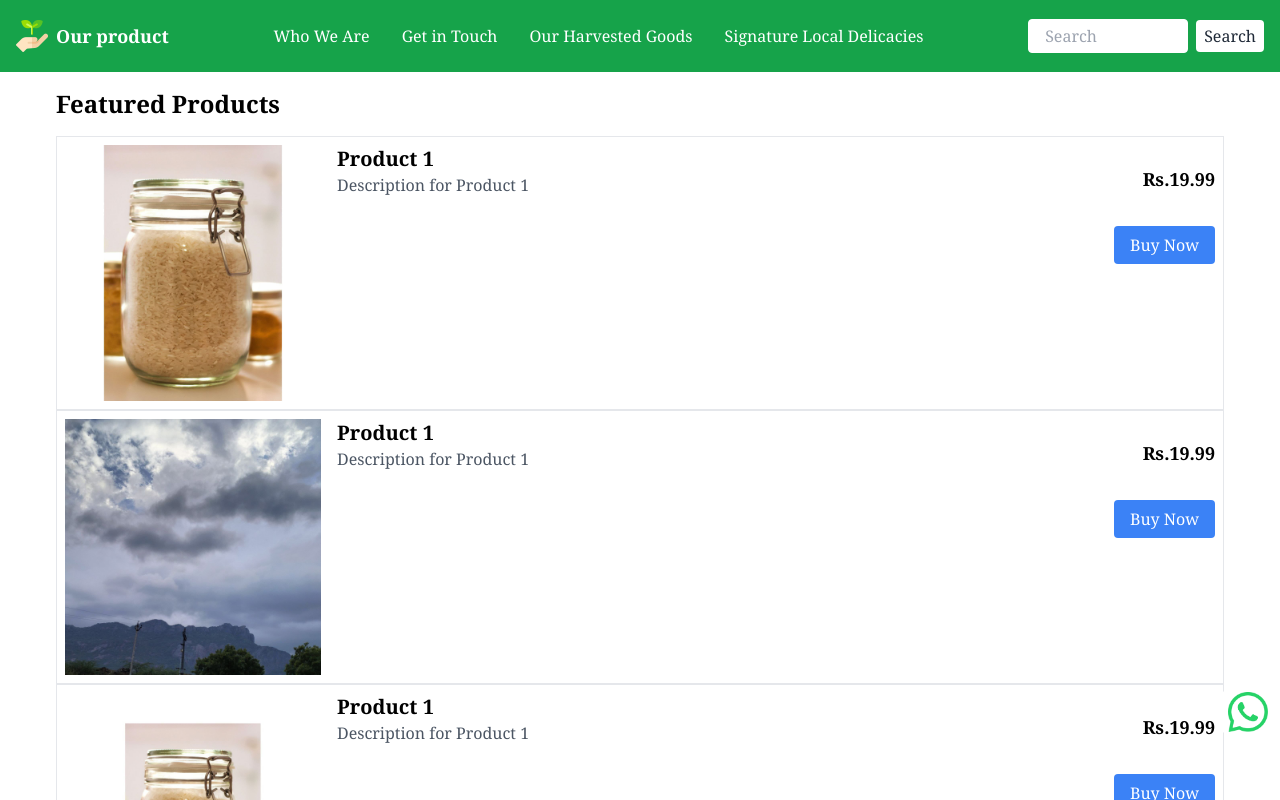
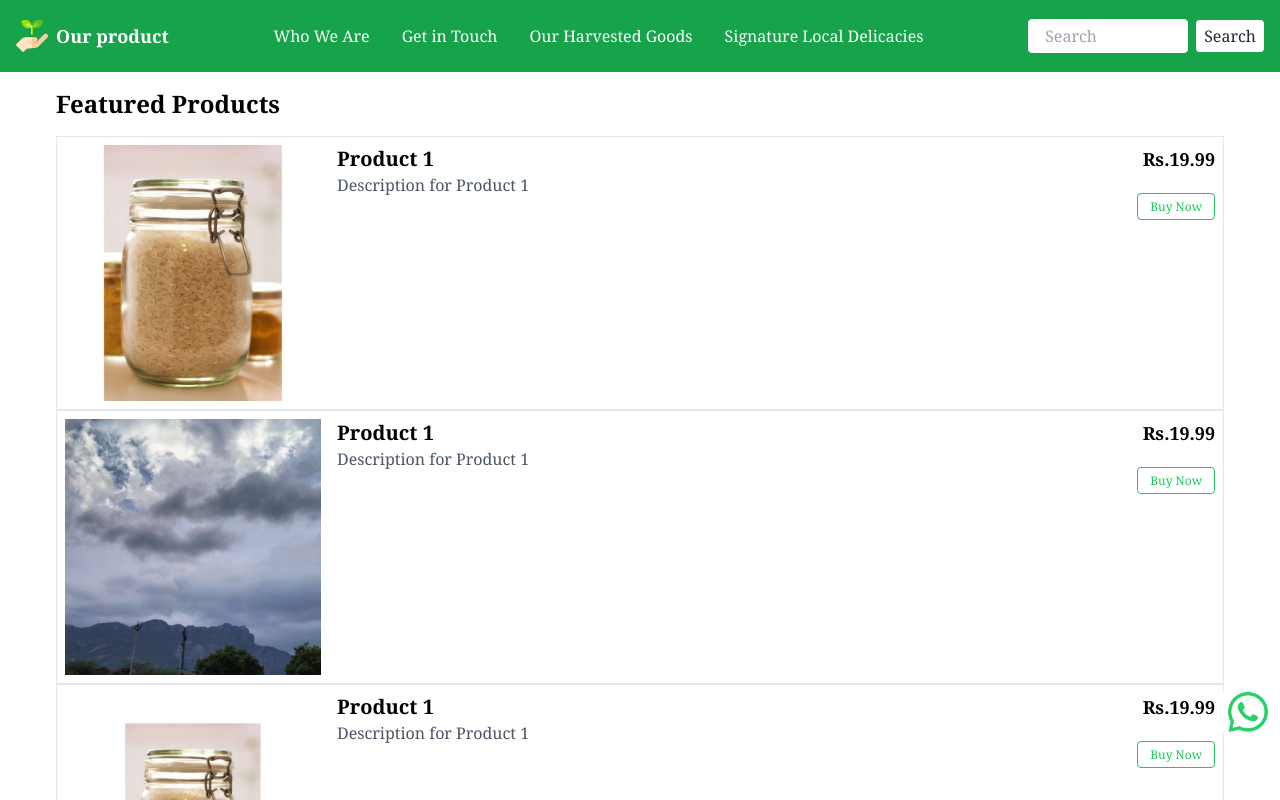
Before and after one commit to GayathriCodes2/THENNAVAN-UI, a Next.js app: page /product-card in a window 1280 px wide. Shown: the top 800 px of the page. Built offline with nearby package versions, Linux system fonts and the light colour scheme.

Commit message:
updated product card

```diff
--- a/components/productcard.jsx
+++ b/components/productcard.jsx
@@ -1,12 +1,12 @@
 // components/ProductCard.js
-
+"use client"
 import Link from 'next/link';
 
 const ProductCard = ({ imageUrl, heading, description, price, buyNowLink }) => {
   return (
     <div className="flex border p-2">
       {/* Left side: Image */}
-      <div className="flex-shrink-0">
+      <div className="flex-shrink">
         <img src={imageUrl} alt={heading} className="lg:w-64 w-44 lg:h-64 h-44 object-cover" />
       </div>
 
@@ -17,13 +17,15 @@ const ProductCard = ({ imageUrl, heading, description, price, buyNowLink }) => {
       </div>
 
       {/* Right side: Price and Buy Now button */}
-      <div className="flex-shrink-0 flex flex-col items-end">
-        <p className="text-lg font-semibold py-5">Rs.{price}</p>
-        <Link href={buyNowLink} className='py-5'>
-          <span className="bg-blue-500 text-white px-4 py-2 rounded mt-2">Buy Now</span>
-        </Link>
-      </div>
-    </div>
+      <div className="flex flex-col items-end">
+  <p className="text-lg font-semibold">Rs.{price}</p>
+  <Link href={buyNowLink} className='lg:py-5'>
+    <span className="border-green-500 text-green-500 border text-sm md:text-xs px-2 py-1 lg:px-3 lg:py-1 rounded mt-2">
+      Buy Now
+    </span>
+  </Link>
+</div>
+</div>
   );
 };
 
```
Also changed, not shown: 1 other file (tests, documents, lock files or other folders).
